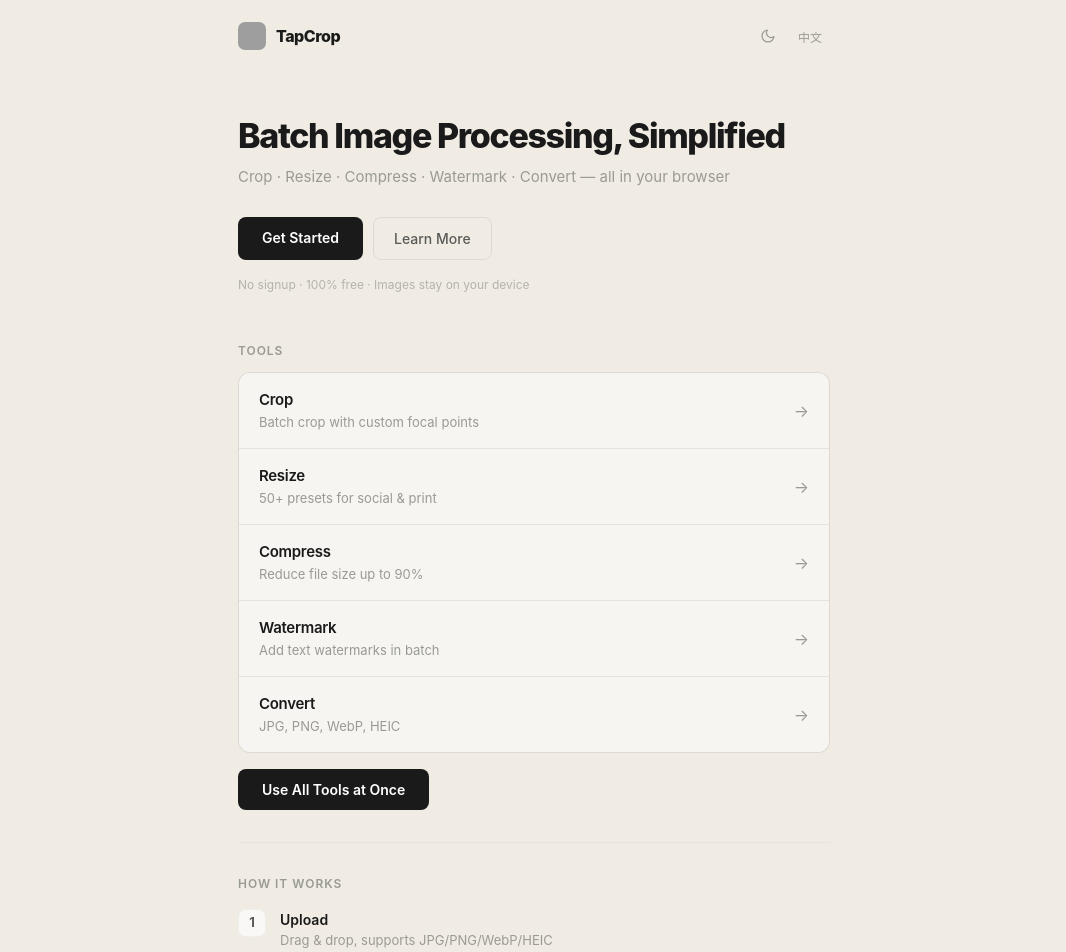
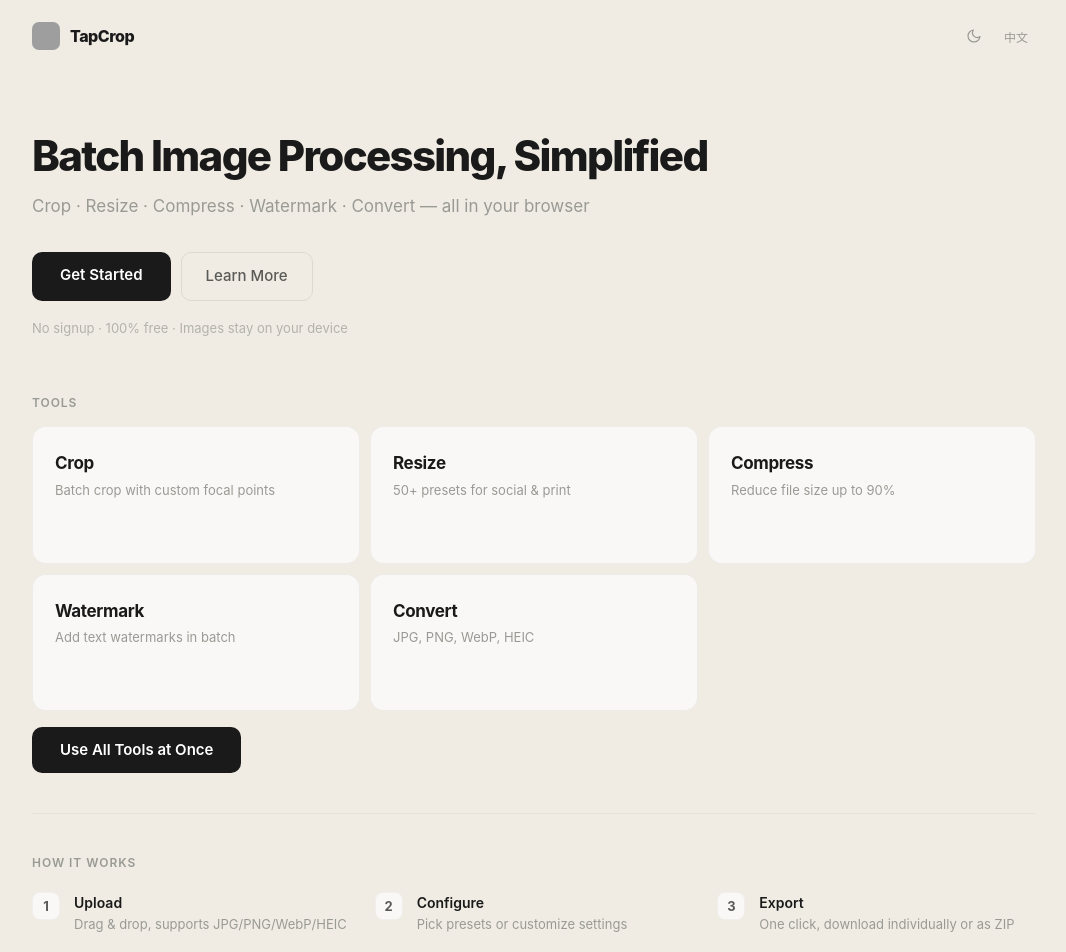
Before and after one commit to humphrey1114/quickcrop, a React (Vite) app: page / in a window 1280 px wide. Shown: the top 952 px of the page, without its empty margins (106-1172 px from the left). Built offline with nearby package versions, Linux system fonts and the light colour scheme; no server answers; grey boxes are pictures that could not be loaded.

Commit message:
fix: homepage layout - full desktop width with 3-column grid

```diff
--- a/src/pages/HomePage.css
+++ b/src/pages/HomePage.css
@@ -1,9 +1,9 @@
 .home-page {
   min-height: 100vh;
   background: var(--bg);
-  max-width: 640px;
+  max-width: 1100px;
   margin: 0 auto;
-  padding: 16px 24px 40px;
+  padding: 16px 48px 40px;
 }
 
 /* ---- Nav ---- */
@@ -74,40 +74,41 @@
 
 /* ---- Hero ---- */
 .home-hero {
-  padding: 64px 0 48px;
+  padding: 80px 0 56px;
+  max-width: 680px;
 }
 
 .home-hero-title {
-  font-size: 34px;
+  font-size: 42px;
   font-weight: 800;
   color: var(--text);
   letter-spacing: -0.04em;
-  line-height: 1.15;
-  margin-bottom: 10px;
+  line-height: 1.12;
+  margin-bottom: 14px;
 }
 
 .home-hero-sub {
-  font-size: 15px;
+  font-size: 17px;
   color: var(--text-3);
   font-weight: 400;
   line-height: 1.6;
-  margin-bottom: 28px;
+  margin-bottom: 32px;
 }
 
 .home-hero-actions {
   display: flex;
   gap: 10px;
-  margin-bottom: 16px;
+  margin-bottom: 18px;
 }
 
 .home-cta-primary {
   display: inline-block;
-  padding: 10px 24px;
+  padding: 12px 28px;
   background: var(--primary);
   color: #fff;
-  font-size: 14px;
+  font-size: 15px;
   font-weight: 600;
-  border-radius: 8px;
+  border-radius: 10px;
   text-decoration: none;
   transition: opacity 0.15s ease;
 }
@@ -119,12 +120,12 @@
 .home-cta-secondary {
   display: inline-flex;
   align-items: center;
-  padding: 10px 20px;
+  padding: 12px 24px;
   color: var(--text-2);
-  font-size: 14px;
+  font-size: 15px;
   font-weight: 500;
   border: 1px solid var(--border);
-  border-radius: 8px;
+  border-radius: 10px;
   text-decoration: none;
   transition: all 0.15s ease;
 }
@@ -135,14 +136,14 @@
 }
 
 .home-hero-note {
-  font-size: 12px;
+  font-size: 13px;
   color: var(--text-3);
   opacity: 0.7;
 }
 
 /* ---- Tools ---- */
 .home-tools {
-  padding: 0 0 32px;
+  padding: 0 0 40px;
 }
 
 .home-tools-title {
@@ -151,55 +152,60 @@
   color: var(--text-3);
   text-transform: uppercase;
   letter-spacing: 0.08em;
-  margin-bottom: 12px;
+  margin-bottom: 14px;
 }
 
 .home-tools-grid {
-  display: flex;
-  flex-direction: column;
-  gap: 1px;
-  background: var(--divider);
-  border: 1px solid var(--divider);
-  border-radius: 12px;
-  overflow: hidden;
+  display: grid;
+  grid-template-columns: repeat(3, 1fr);
+  gap: 10px;
 }
 
 .home-tool-card {
   display: flex;
-  align-items: center;
+  flex-direction: column;
   justify-content: space-between;
-  padding: 16px 20px;
+  padding: 24px 22px;
   background: var(--surface);
+  border: 1px solid var(--border-light);
+  border-radius: 14px;
   text-decoration: none;
-  transition: background 0.12s ease;
+  transition: all 0.15s ease;
+  min-height: 110px;
 }
 
 .home-tool-card:hover {
-  background: var(--bg);
+  border-color: var(--border);
+  background: var(--glass-strong);
+}
+
+.home-tool-card:hover .home-tool-arrow {
+  opacity: 1;
+  transform: translateX(3px);
 }
 
 .home-tool-text h3 {
-  font-size: 15px;
-  font-weight: 600;
+  font-size: 17px;
+  font-weight: 700;
   color: var(--text);
   letter-spacing: -0.02em;
-  margin-bottom: 1px;
+  margin-bottom: 4px;
 }
 
 .home-tool-text p {
   font-size: 13px;
   color: var(--text-3);
+  line-height: 1.45;
   margin: 0;
 }
 
 .home-tool-arrow {
-  font-size: 16px;
+  font-size: 18px;
   color: var(--text-3);
-  transition: transform 0.15s ease;
-}
-
-.home-tool-card:hover .home-tool-arrow {
-  transform: translateX(3px);
+  opacity: 0;
+  transition: all 0.15s ease;
+  margin-top: 12px;
+  align-self: flex-end;
 }
 
 .home-tools-allbtn {
@@ -208,7 +214,7 @@
 
 /* ---- How ---- */
 .home-how {
-  padding: 32px 0 24px;
+  padding: 40px 0 32px;
   border-top: 1px solid var(--divider);
 }
 
@@ -218,13 +224,13 @@
   color: var(--text-3);
   text-transform: uppercase;
   letter-spacing: 0.08em;
-  margin-bottom: 16px;
+  margin-bottom: 20px;
 }
 
 .home-how-steps {
-  display: flex;
-  flex-direction: column;
-  gap: 14px;
+  display: grid;
+  grid-template-columns: repeat(3, 1fr);
+  gap: 24px;
 }
 
 .home-how-step {
@@ -252,13 +258,13 @@
   font-size: 14px;
   font-weight: 600;
   color: var(--text);
-  margin-bottom: 1px;
+  margin-bottom: 2px;
 }
 
 .home-how-step p {
   font-size: 13px;
   color: var(--text-3);
-  line-height: 1.4;
+  line-height: 1.45;
   margin: 0;
 }
 
@@ -272,7 +278,7 @@
 .home-footer-links {
   display: flex;
   flex-wrap: wrap;
-  gap: 16px;
+  gap: 18px;
   margin-bottom: 10px;
 }
 
@@ -294,17 +300,40 @@
 }
 
 /* ---- Responsive ---- */
+@media (max-width: 768px) {
+  .home-page {
+    padding: 12px 20px 32px;
+  }
+
+  .home-hero {
+    padding: 48px 0 36px;
+  }
+
+  .home-hero-title {
+    font-size: 30px;
+  }
+
+  .home-tools-grid {
+    grid-template-columns: repeat(2, 1fr);
+  }
+
+  .home-how-steps {
+    grid-template-columns: 1fr;
+    gap: 14px;
+  }
+}
+
 @media (max-width: 480px) {
   .home-page {
     padding: 12px 16px 32px;
   }
 
-  .home-hero {
-    padding: 40px 0 32px;
+  .home-hero-title {
+    font-size: 26px;
   }
 
-  .home-hero-title {
-    font-size: 26px;
+  .home-hero-sub {
+    font-size: 15px;
   }
 
   .home-hero-actions {
@@ -316,4 +345,8 @@
     text-align: center;
     justify-content: center;
   }
+
+  .home-tools-grid {
+    grid-template-columns: 1fr;
+  }
 }
```
